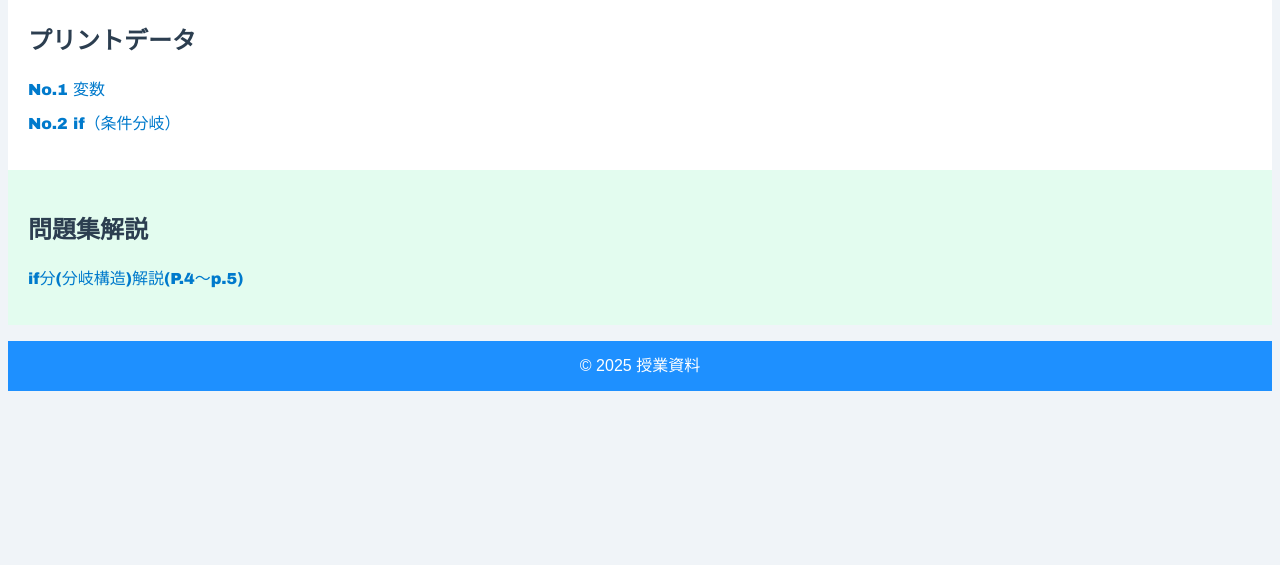
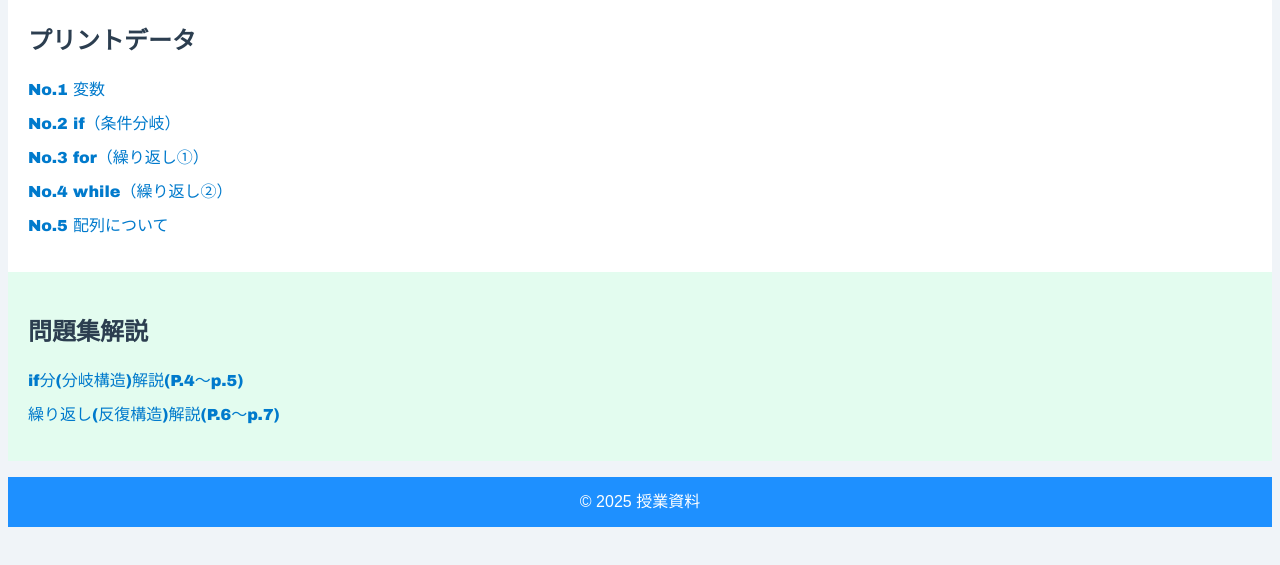
Before and after one commit to Big-waka/2025_3rd-grade, a plain HTML site: page 2学期/2学期.html in a window 1280 px wide. Shown: the part 71-636 px from the top of the page. Drawn offline with Linux system fonts and the light colour scheme.

Commit message:
Update 2学期.html

```diff
--- a/2学期/2学期.html
+++ b/2学期/2学期.html
@@ -18,16 +18,21 @@
 
 	<h2>プリントデータ</h2>
         <ul>
-            <li><a href="No.1.pdf" target="_blank">No.1 変数</a></li>
-            <li><a href="No.2.pdf" target="_blank">No.2 if（条件分岐）</a></li>
-                   </ul>
+                <li><a href="No.1.pdf" target="_blank">No.1 変数</a></li>
+                <li><a href="No.2.pdf" target="_blank">No.2 if（条件分岐）</a></li>
+	        <li><a href="No.3.pdf" target="_blank">No.3 for（繰り返し①）</a></li>
+		<li><a href="No.4.pdf" target="_blank">No.4 while（繰り返し②）</a></li>
+		<li><a href="No.5.pdf" target="_blank">No.5 配列について</a></li>
+
+   </ul>
    </div>
 
     <div class="main2">
 
         <h2>問題集解説</h2>
         <ul>
-            <li><a href="ppt1.pdf" target="_blank">if分(分岐構造)解説(P.4～p.5)</a></li>
+            	<li><a href="ppt1.pdf" target="_blank">if分(分岐構造)解説(P.4～p.5)</a></li>
+		<li><a href="ppt2.pdf" target="_blank">繰り返し(反復構造)解説(P.6～p.7)</a></li>
 
 	</ul>
 
```
